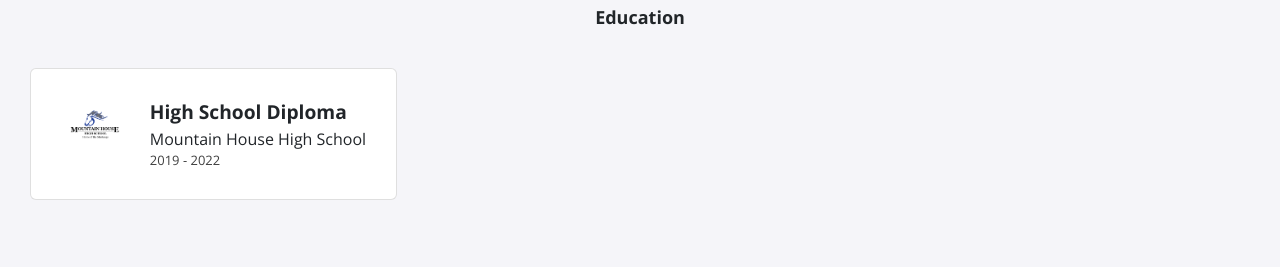
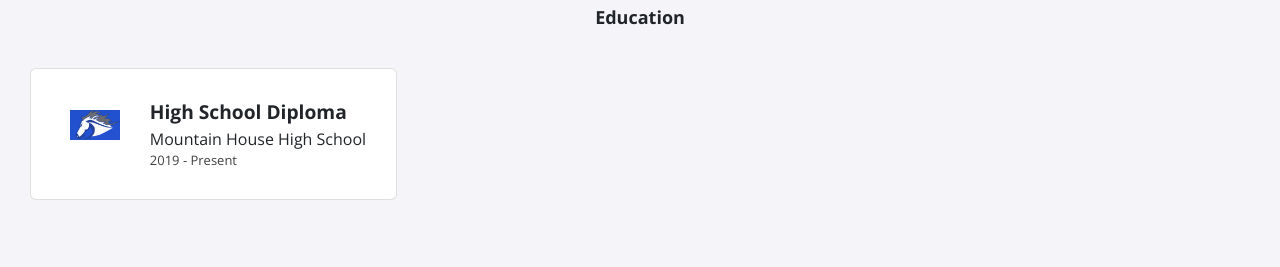
Before and after one commit to silverarrow975/silverarrow975.github.io, a Jekyll site: the page built from index.html, in a window 1280 px wide. Shown: the part 1072-1339 px from the top of the page. Built offline with Jekyll 4.4.1, drawn with Linux system fonts in a browser that asks for light colours; nearby versions of some CDN libraries.

Commit message:
Update education.yml

```diff
--- a/_data/education.yml
+++ b/_data/education.yml
@@ -1,4 +1,4 @@
 - course: High School Diploma
   institute: Mountain House High School
-  dates: 2019 - 2022
-  logo: MHHS_2.png
+  dates: 2019 - Present
+  logo: MHHS.png
```
